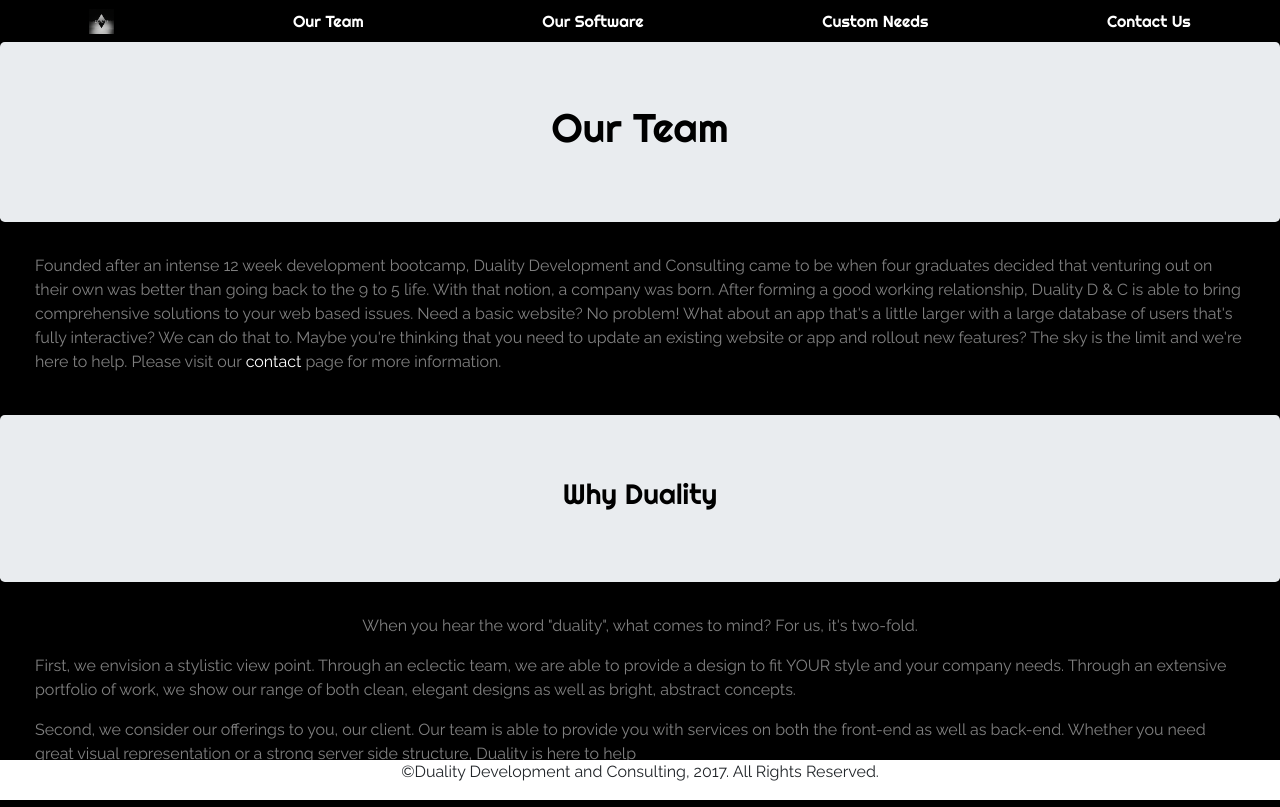
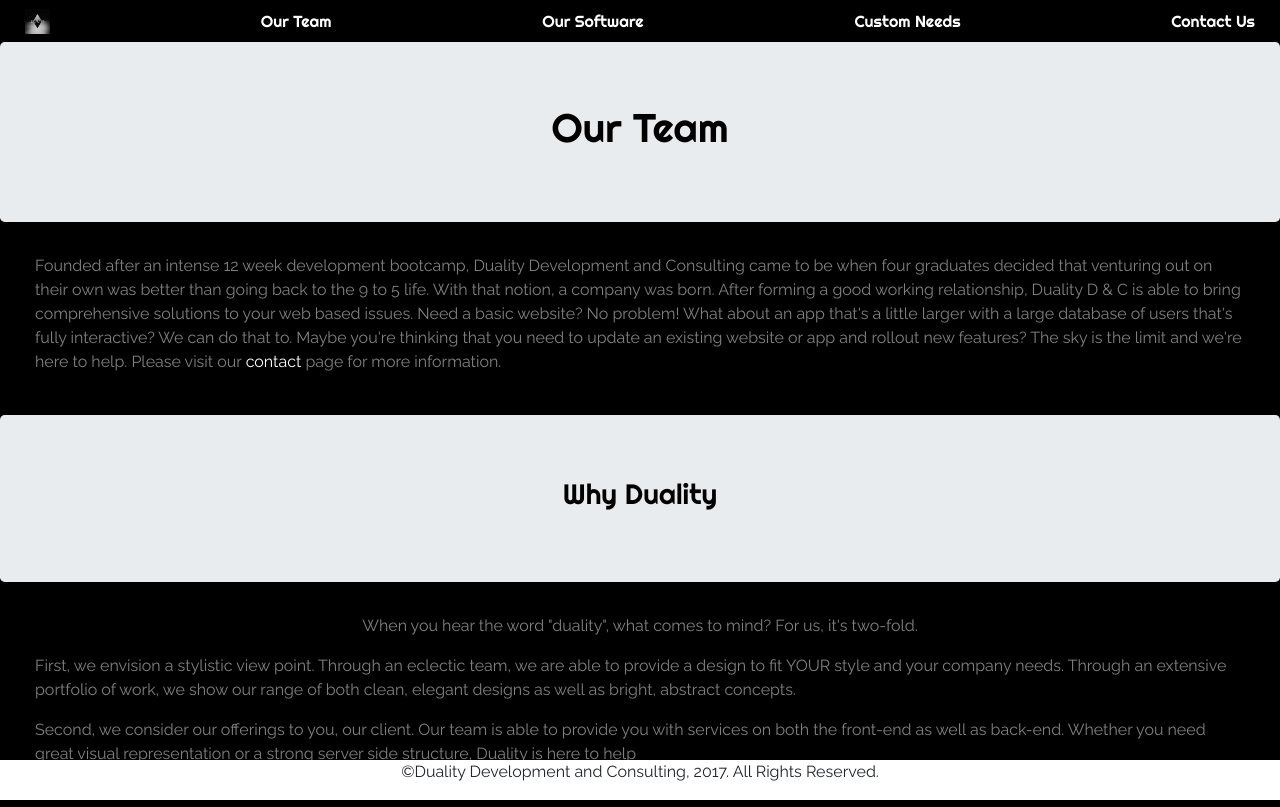
Before and after one commit to jellis720/ecommerce-react-app, a React app: page /About in a window 1280 px wide. Built offline with nearby package versions, Linux system fonts and the light colour scheme.

Commit message:
newcommit

```diff
--- a/package.json
+++ b/package.json
@@ -9,7 +9,7 @@
     "react-scripts": "1.0.13"
   },
   "scripts": {
-      "homepage": "https://jellis720.github.io/ecommerce-react-app",
+    "homepage": "https://jellis720.github.io/ecommerce-react-app",
     "start": "react-scripts start",
     "build": "react-scripts build",
     "test": "react-scripts test --env=jsdom",
--- a/src/styles/App.css
+++ b/src/styles/App.css
@@ -9,9 +9,10 @@ body{
 .navbar-nav{
   display: flex;
   flex-direction: row;
-  justify-content: space-around;
+  justify-content: space-between;
   background-color: black;
   align-items: center;
+  margin: 0 25px;
 }
 
 .navText:hover{
```
